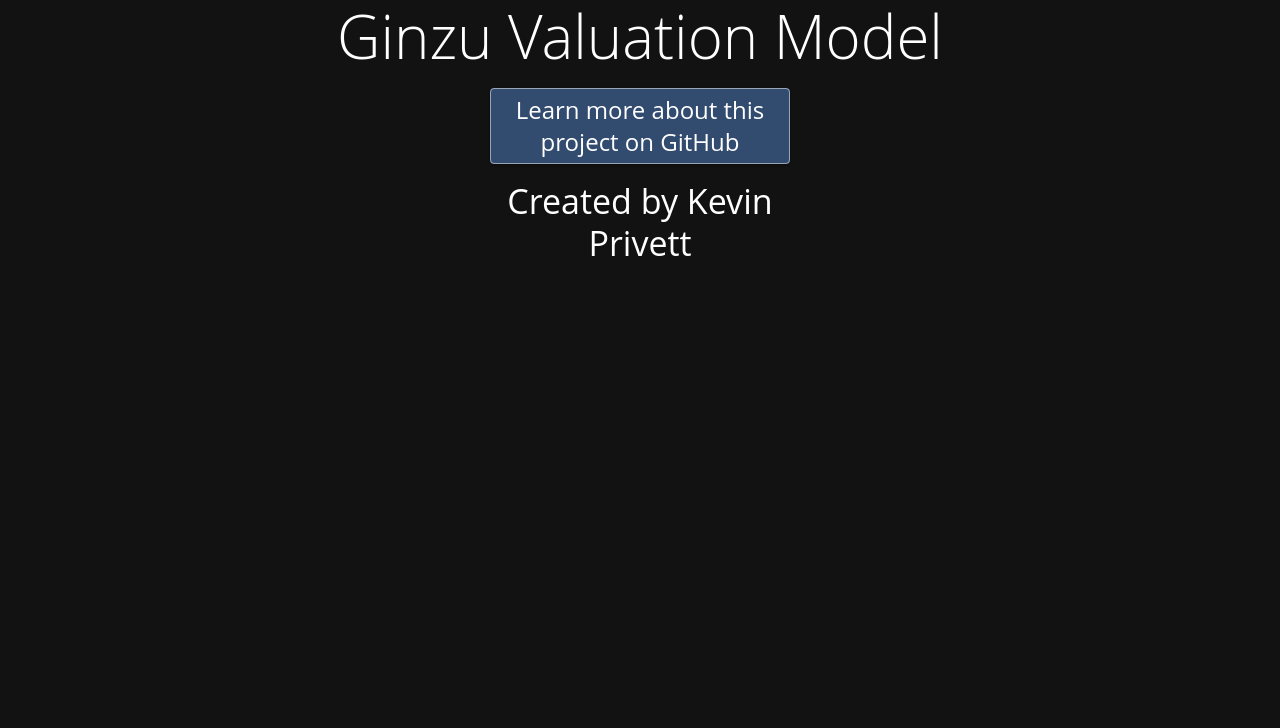
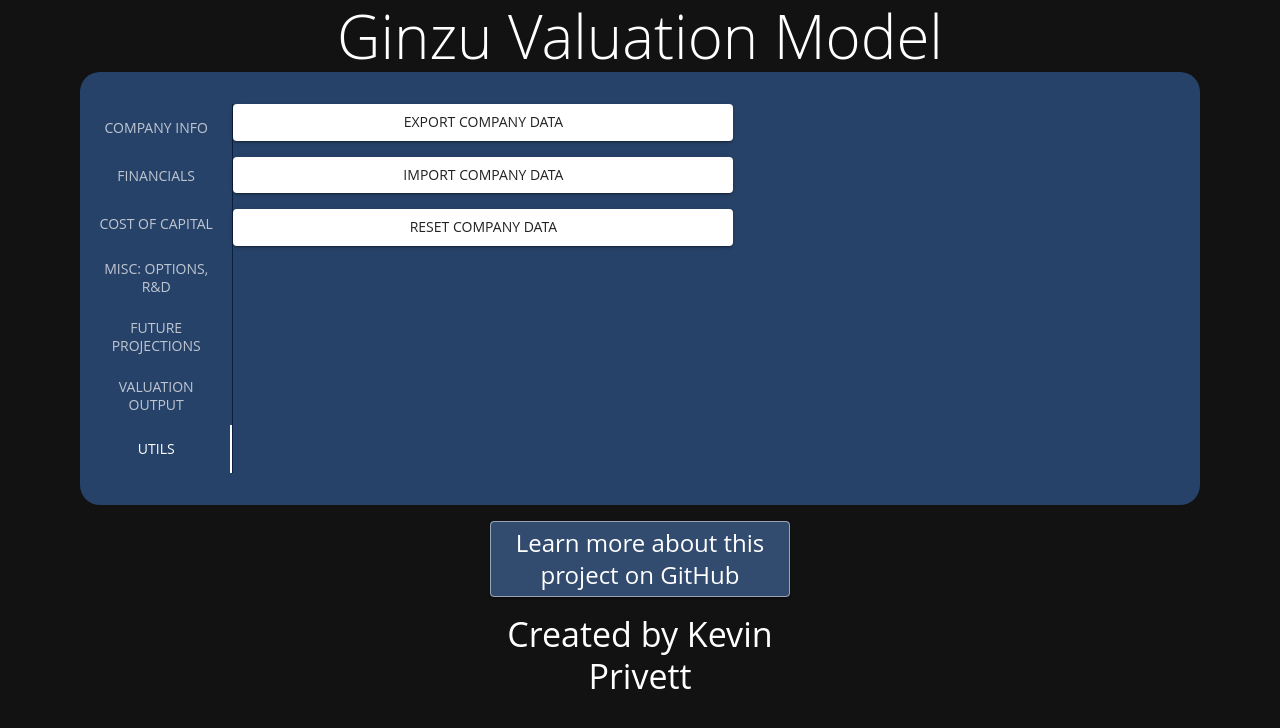
Before and after one commit to kevintprivett/Ginzu-Valuation, a React (Vite) app in the folder FrontEnd/: page /#/utils in a window 1280 px wide. Shown: the top 728 px of the page. Built offline with nearby package versions, Linux system fonts and the light colour scheme; some icons are missing.

Commit message:
Fix error with HashRouter

```diff
--- a/FrontEnd/src/components/MainWindow.jsx
+++ b/FrontEnd/src/components/MainWindow.jsx
@@ -99,7 +99,7 @@ const VerticalTabs = () => {
         </Tabs>
         <Routes>
           <Route path="*" element={<Navigate to="company" replace />} />
-          <Route index path="/company" element={
+          <Route index path="company" element={
             <TabPanel>
               <CompanyInfoPanel />
             </TabPanel>
@@ -142,7 +142,7 @@ const VerticalTabs = () => {
 
 const MainWindow = () => {
   return (
-    <Router basename="/Ginzu-Valuation">
+    <Router>
       <VerticalTabs />
     </Router>
   )
```
